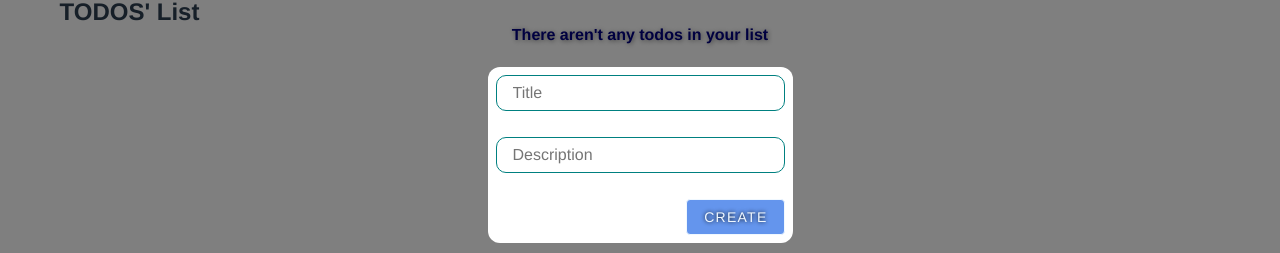
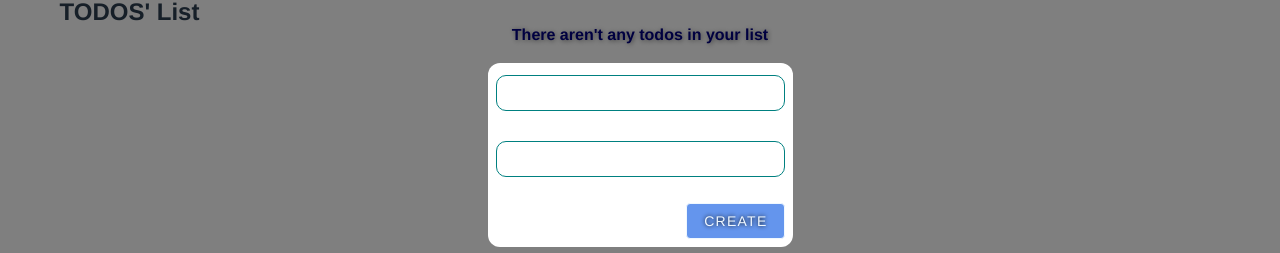
Before and after one commit to DmytroBezuhlyi/vue-todo-list, a Vue app: page / in a window 1280 px wide. Both pictures are taken after a click on the button "CREATE TODO". Shown: the part 245-498 px from the top of the page. Built offline with nearby package versions, Linux system fonts and the light colour scheme; a small style sheet from the web is missing; what vue-ui-preloader would draw is missing.

Commit message:
surrounded form inputs with labels

```diff
--- a/src/components/UI/TodoInput.vue
+++ b/src/components/UI/TodoInput.vue
@@ -1,21 +1,30 @@
 <template>
-  <input
-      class="input"
-      type="text"
-      :value="value"
-      @input="updateInput"
-  />
+  <label>
+    {{ label }}
+    <input
+        type="text"
+        :value="value"
+        @input="updateInput"
+        class="input"
+        @keypress.enter="create"
+    /></label>
 </template>
 
 <script>
 export default {
   name: "ToDoInput",
   props: {
-    value: [String, Number]
+    value: [String, Number],
+    label: {
+      type: String
+    }
   },
   methods: {
     updateInput(ev) {
-      this.$emit('input', ev.target.value)
+      this.$emit('input', ev.target.value);
+    },
+    create() {
+      this.$emit('create');
     }
   }
 }
@@ -23,6 +32,7 @@ export default {
 
 <style scoped>
 .input {
+  margin-top: .25rem;
   width: 100%;
   border: 1px solid teal;
   border-radius: 10px;
@@ -30,7 +40,7 @@ export default {
   margin-bottom: 1.65rem;
 }
 
-.input:last-child {
+.input:nth-last-of-type {
   margin-bottom: 0;
 }
 
```
Also changed, not shown: 1 other file (tests, documents, lock files or other folders).
